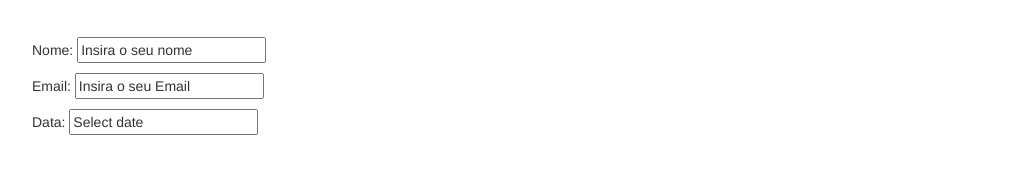
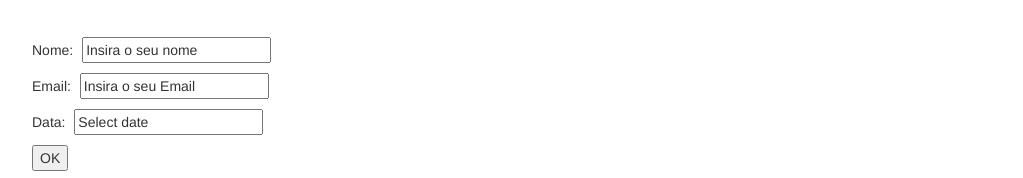
Before and after one commit to meikibay/158-reservaevento, a plain HTML site: page index.html in a window 1280 px wide. Shown: the part 678-856 px from the top of the page, without its empty margins (128-1151 px from the left). Before the commit the page ends 823 px from the top, so only its background shows below. Drawn offline with Linux system fonts and the light colour scheme.

Commit message:
adicionado botao submit

```diff
--- a/css/estilos.css
+++ b/css/estilos.css
@@ -48,6 +48,7 @@ a{
 .campos{
 	clear: both;
 	float: none;
+	word-spacing: 5px;
 }
 
 .footer{
--- a/index.html
+++ b/index.html
@@ -2,8 +2,8 @@
 <html lang="en">
   <head>
     <!-- Meta, title, CSS, favicons, etc. -->
-    <meta charset="utf-8">
-<meta http-equiv="X-UA-Compatible" content="IE=edge">
+    	<meta charset="utf-8">
+		<meta http-equiv="X-UA-Compatible" content="IE=edge">
 		<title>Bilheteira Online</title>
 		<link rel="stylesheet" type="text/css" href="css/estilos.css">
 		<link rel="stylesheet" type="text/css" href="	datedropper/css/datedropper.css">
@@ -41,19 +41,16 @@
 		       		<div class="item active">
 			         	<img src="images/evento1.jpg" alt="uma" class="i1">
 			         	<div class="carousel-caption">
-			           	 ...
 			          	</div>
 			       	</div>
 			        <div class="item">
 			          	<img src="images/evento2.jpg" alt="duas" class="i1">
 			          <div class="carousel-caption">
-			            ...
 			          </div>
 			        </div>
 			        <div class="item">
 			          	<img src="images/evento3.jpg" alt="tres" class="i1">
 			          <div class="carousel-caption">
-			            ...
 			          </div>
 			        </div>
 	      		</div>
@@ -79,14 +76,15 @@
 			<br>
 			<p>
 				Nome: <input type="text" value="Insira o seu nome">
-
 			</p>
 			<p>
 				Email: <input type="text" value="Insira o seu Email">
-
 			</p>
 			<p>
 				Data: <input type="text" id="departure"/>
+			</p>
+			<p>
+				<input type="submit" value="OK"/>
 			</p>
 		</div>
 	</div>
```
